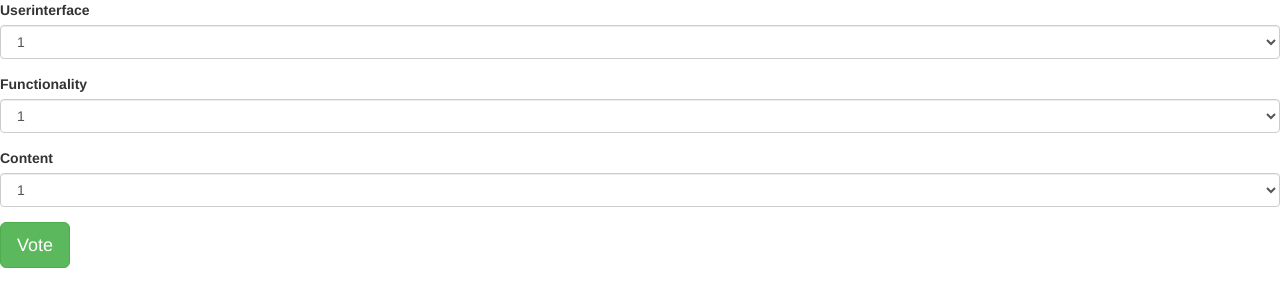
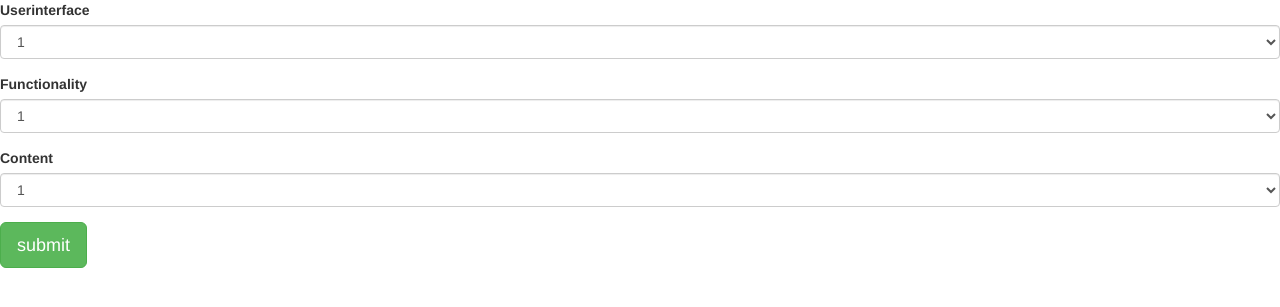
Before and after one commit to KevineMusoni/project-pageant, a Django app: template awward/templates/vote.html in a window 1280 px wide. Shown: the top 307 px of the page. Run offline with Django 3.2, Linux system fonts and the light colour scheme; the template is opened without the code that fills it: values that come from a table or form of the project are taken from there, others are empty; some libraries are stand-ins or nearby versions.

Commit message:
submiting voting form

```diff
--- a/awward/templates/vote.html
+++ b/awward/templates/vote.html
@@ -26,7 +26,7 @@
     <form action="/projects/{{project.id}}" method="post" enctype="multipart/form-data">
         {%csrf_token%}
         {% bootstrap_form form%}
-        <input type="submit" class="btn btn-success btn-lg" value="Vote">
+        <input type="submit" class="btn btn-success btn-lg" value="submit">
     </form>
 
 
```
